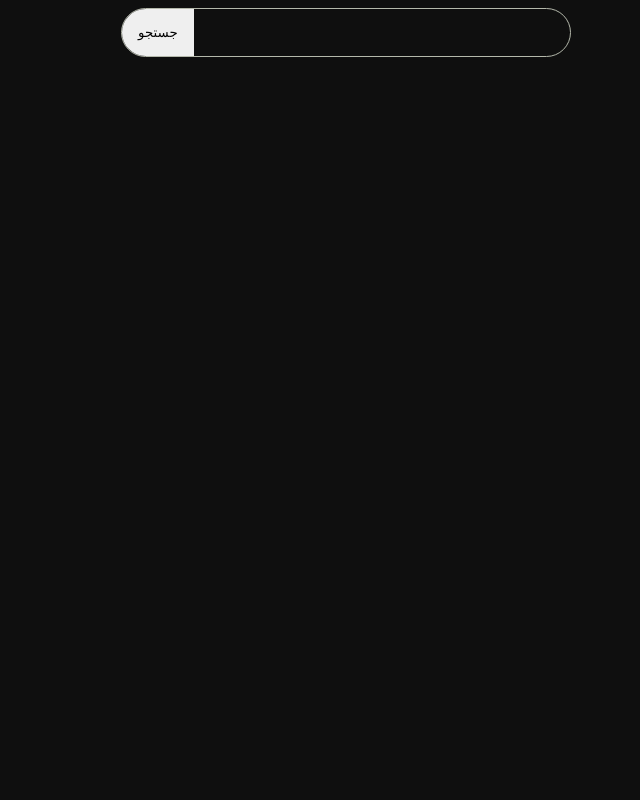
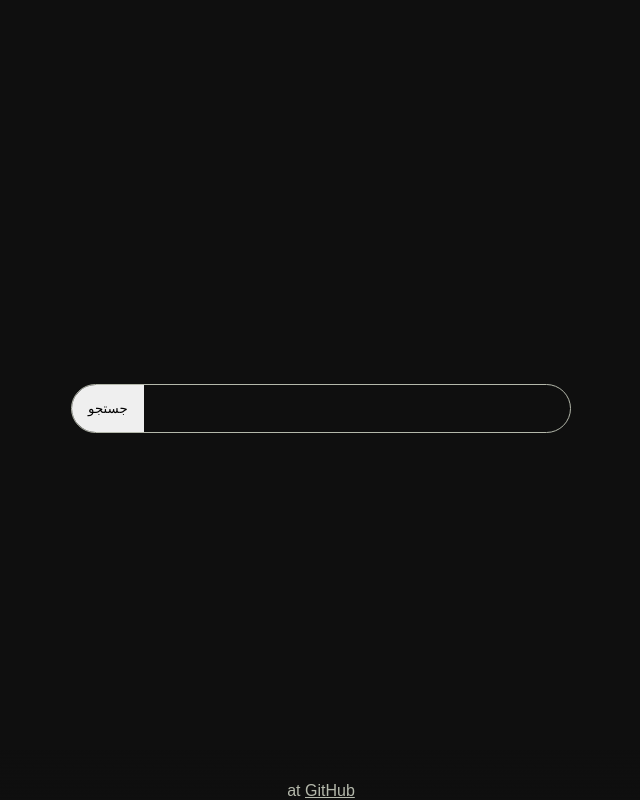
Before and after one commit to sepehrsamavati/wikipedia-information-retrieval, a website: page client/index.html in a window 1280 px wide. Shown: the whole page, without its empty margins (327-967 px from the left). Drawn offline with Linux system fonts and the light colour scheme.

Commit message:
update client

```diff
--- a/client/index.html
+++ b/client/index.html
@@ -3,6 +3,7 @@
 
 <head>
     <title>Wikipedia IR</title>
+    <link rel="shortcut icon" href="./favicon.png">
     <link rel="stylesheet" href="./style.css" />
 </head>
 
@@ -15,6 +16,7 @@
         </div>
     </section>
     <section id="result" style="display: none;"></section>
+    <footer>at <a target="_blank" href="https://github.com/sepehrsamavati/wikipedia-information-retrieval">GitHub</a></footer>
     <script src="./script.js"></script>
 </body>
 
--- a/client/script.js
+++ b/client/script.js
@@ -97,7 +97,7 @@ document.addEventListener('DOMContentLoaded', () => {
 
             const info = document.createElement('div');
             info.classList.add('info');
-            info.innerHTML = `<span>Score: ${item.score}</span>` + `<span>Page rank: ${item.pageRank}</span>` + `<span>TF-IDF Score: ${item.tfIdfScore}</span>`;
+            info.innerHTML = `<span>Score: ${item.score.toFixed(4)}</span>` + `<span>Page rank: ${item.pageRank.toFixed(4)}</span>` + `<span>TF-IDF Score: ${item.tfIdfScore.toFixed(4)}</span>`;
 
             [title, link, body, info].forEach(el => resultItem.append(el));
 
--- a/client/style.css
+++ b/client/style.css
@@ -47,6 +47,8 @@ body {
 #search {
     position: relative;
     z-index: 5;
+    width: 100%;
+    margin: auto;
 }
 
 #input-wrapper {
@@ -54,11 +56,12 @@ body {
 	border: 1px solid var(--foreground-color);
 	background-color: var(--background-color);
 	border-radius: 10em;
-    max-width: 90%;
-    width: 500px;
+	max-width: 500px;
+	width: 100%;
 	display: flex;
 	align-items: center;
 	justify-content: space-between;
+	margin: auto;
 }
 
 #input-wrapper input {
@@ -108,6 +111,7 @@ body {
 #result {
     overflow: auto;
     padding: 1em;
+    padding-bottom: 4em;
 }
 
 .result-item {
@@ -153,3 +157,16 @@ body {
 	font-style: italic;
 	text-decoration: underline;
 }
+
+footer {
+	position: fixed;
+	bottom: 0;
+	background-image: linear-gradient(to bottom, transparent, var(--background-color));
+	padding-top: 2em;
+	width: 100%;
+	text-align: center;
+}
+
+footer a, footer a:visited {
+	color: inherit;
+}
```
Also changed, not shown: client/favicon.png (added). Lines whose indentation alone changed are shown as unchanged.
